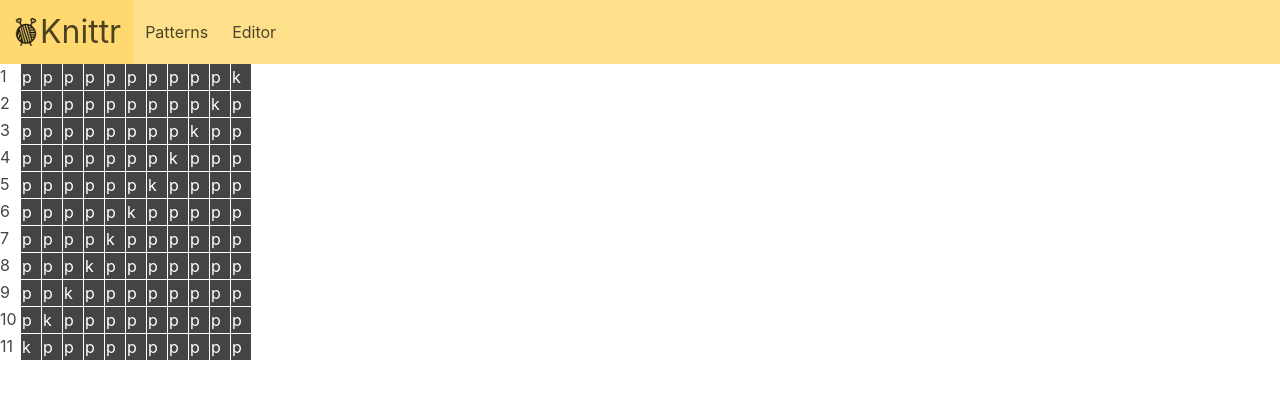
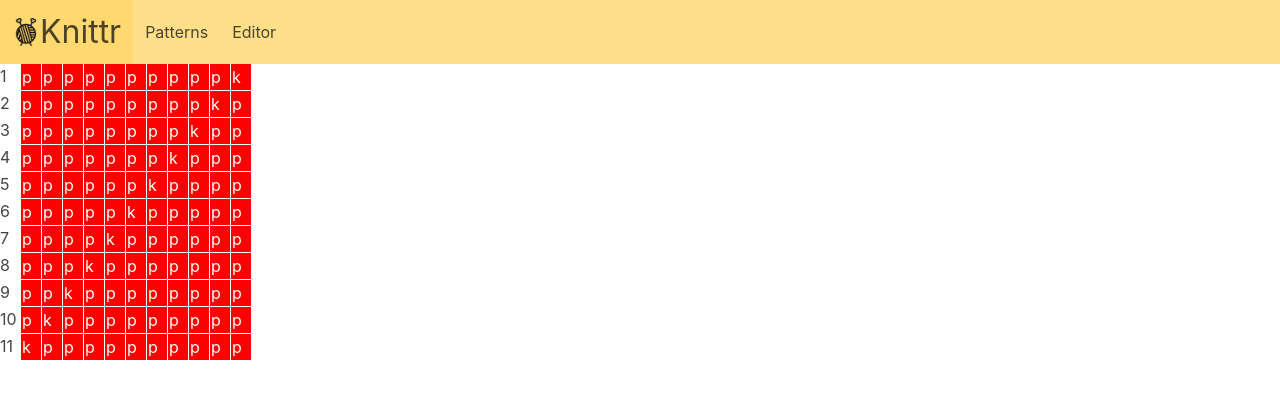
Before and after one commit to Edwards80/Knittr, a React (Create React App) app: page /editor in a window 1280 px wide. Shown: the top 398 px of the page. Built offline with nearby package versions, Linux system fonts and the light colour scheme.

Commit message:
added onClick for row title

```diff
--- a/src/App.css
+++ b/src/App.css
@@ -20,14 +20,14 @@
 .wrapper {
   display: grid;
   grid-gap: 1px;
-  background-color: #fff;
+  background-color:#fff;
   color: #444;
   margin-bottom: 1px;
 }
 
 
 .stitch {
-  background-color: #444;
+  background-color: red;
   color: #fff;
   padding: 1px;
   font-size: 100%;
--- a/src/Editor.js
+++ b/src/Editor.js
@@ -3,7 +3,6 @@ import Row from './Row';
 
 class Editor extends Component {
   state = {
-    BasePatternWidth: 15,
     dummyPattern: [
       ['p', 'p', 'p', 'p', 'p', 'p', 'p', 'p', 'p', 'p', 'k'],
       ['p', 'p', 'p', 'p', 'p', 'p', 'p', 'p', 'p', 'k', 'p'],
--- a/src/Row.js
+++ b/src/Row.js
@@ -5,7 +5,7 @@ class Row extends Component {
   render() {
     return (
       <div>
-        <div className="wrapper" style={{ gridTemplateColumns: `repeat(${this.props.row.length + 1}, 20px)` }}>{this.props.index + 1}
+        <div className="wrapper" onClick={() => {console.log(`row ${this.props.index + 1} clicked`);}} style={{ gridTemplateColumns: `repeat(${this.props.row.length + 1}, 20px)` }}>{this.props.index + 1}
           {this.props.row.map((stitch, i) => {
             return <Stitch stitch={stitch} location={[this.props.index, i]} key={i}/>;
           })}
```
